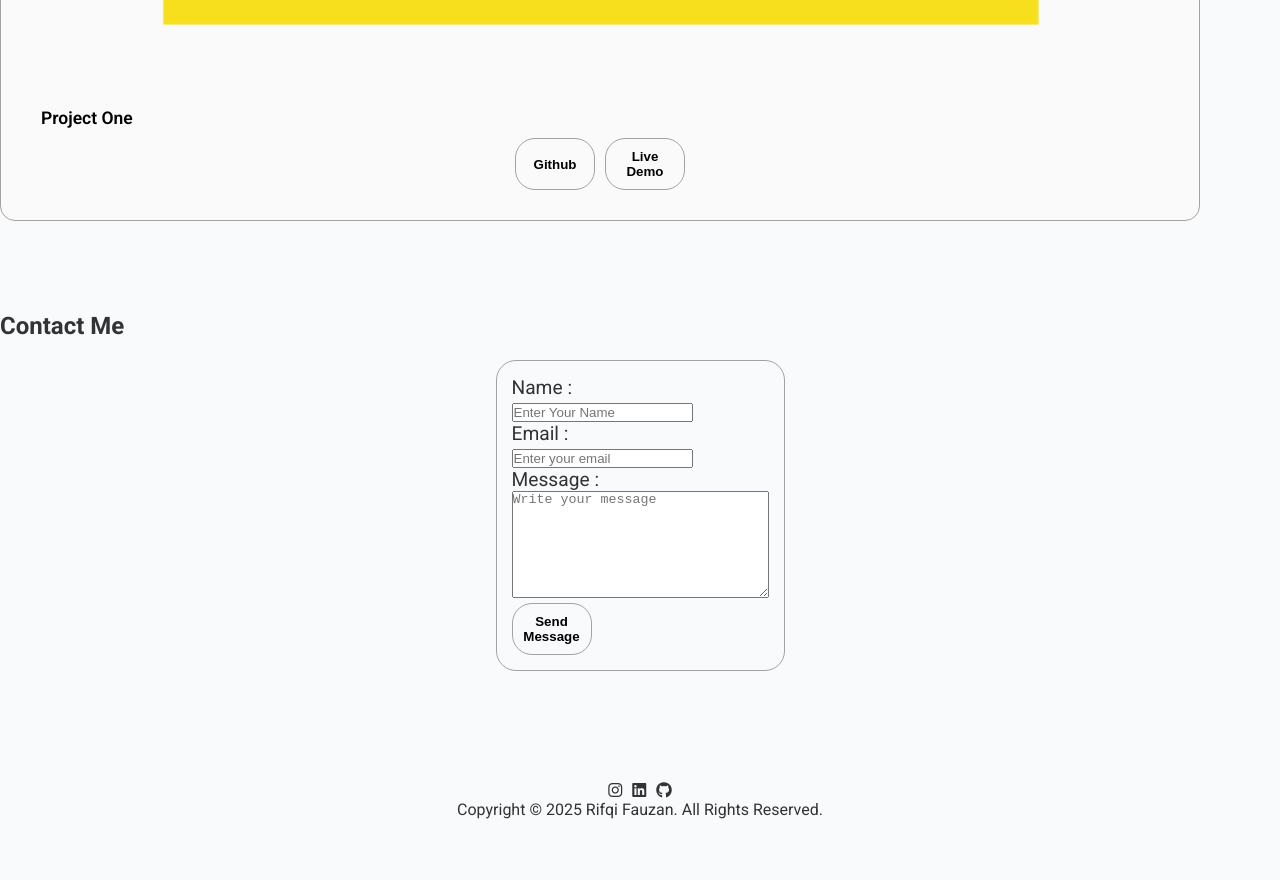
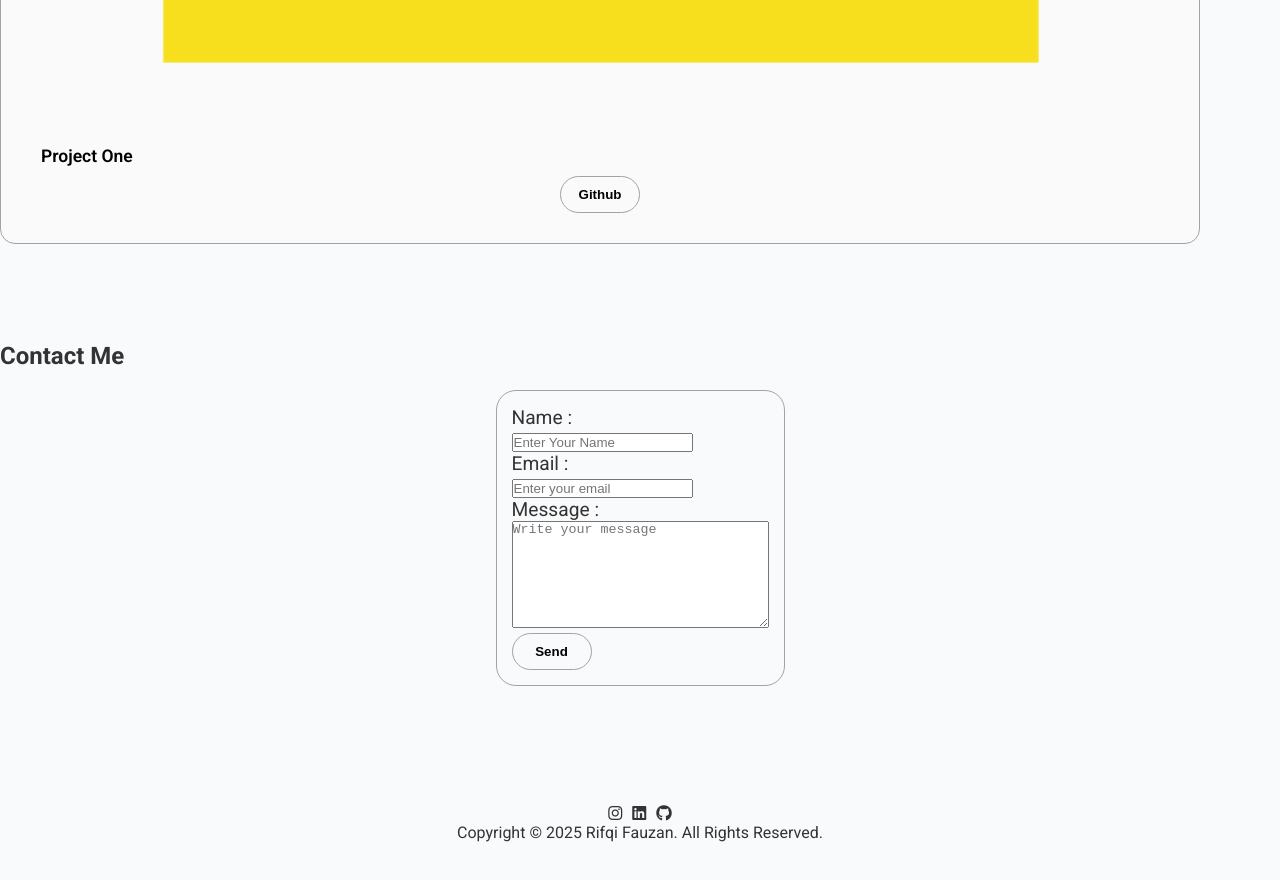
Before and after one commit to Revou-FSSE-Jun25/milestone-1-rifqifzan, a plain HTML site: page index.html in a window 1280 px wide. Shown: the part 1920-2800 px from the top of the page. Drawn offline with Linux system fonts and the light colour scheme.

Commit message:
fix : bug

```diff
--- a/index.html
+++ b/index.html
@@ -93,7 +93,7 @@
             <div class="article-container">
               <article>
                 <img
-                  src="/images/checkmark.png"
+                  src="./images/checkmark.png"
                   alt="Experience icon"
                   class="icon"
                 />
@@ -161,8 +161,10 @@
     </section>
 
     <section id="projects">
+      <br>
       <p class="section__text__p1">Browse My Recent</p>
       <h1 class="title">Projects</h1>
+      <br>
       <div class="experience-details-container">
         <div class="about-containers">
           <div class="details-container color-container">
@@ -181,12 +183,7 @@
               >
                 Github
               </button>
-              <button
-                class="btn btn-color-2 project-btn"
-                onclick="location.href='https://github.com/'"
-              >
-                Live Demo
-              </button>
+
             </div>
           </div>
 
@@ -241,7 +238,7 @@
                 class="btn btn-color-2 project-btn"
                 onclick="location.href='https://github.com/'"
               >
-                Send Message
+                Send
               </button>
         </form>
       </section>
```
